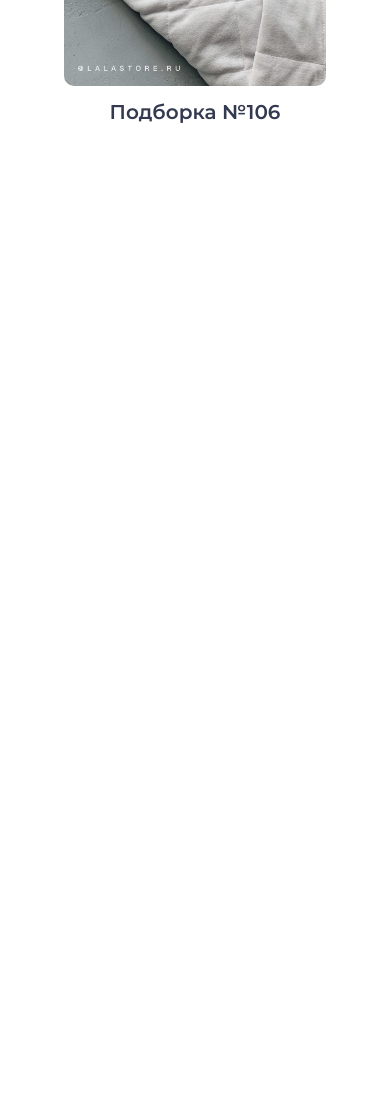
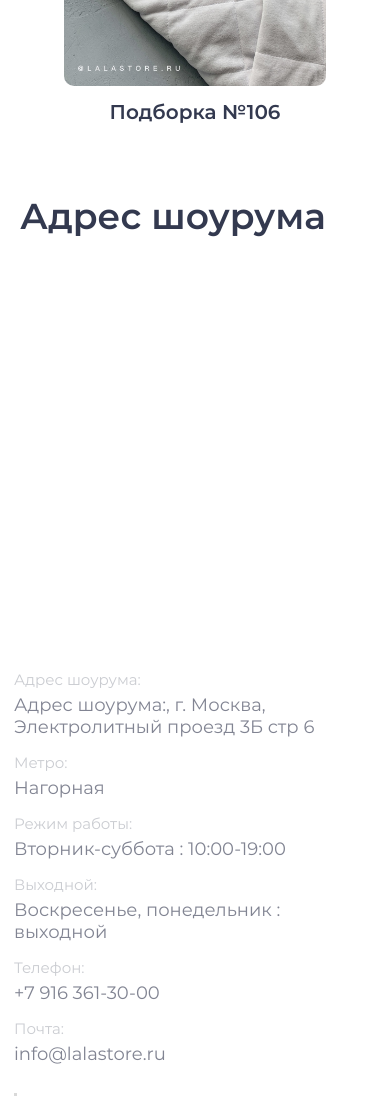
Before and after one commit to TrojanDll/lalastore, a website: page src/index.pug in a window 390 px wide. Shown: the part 2204-3300 px from the top of the page. Before the commit the page ends 2328 px from the top, so only its background shows below. Drawn offline with nearby package versions, Linux system fonts and the light colour scheme; files that its build step writes are made by us from their sources.

Commit message:
feat: map dadptation added

```diff
--- a/src/index.pug
+++ b/src/index.pug
@@ -14,7 +14,7 @@ html(lang="en")
     include sections/subheader
     include sections/advertising
     include sections/catalog
-    //- include sections/address
+    include sections/address
     //- include sections/newsletter
     //- include sections/about
     //- include sections/recent
--- a/src/sass/sections/_address.scss
+++ b/src/sass/sections/_address.scss
@@ -74,3 +74,65 @@
     }
   }
 }
+
+@media (max-width: 1540px) {
+  .address {
+    &__map {
+      &__info-wrapper {
+        &__container {
+          margin-left: 100px;
+        }
+      }
+    }
+  }
+}
+
+@media (max-width: 1200px) {
+  .address {
+    &__map {
+      &__info-wrapper {
+        position: relative;
+
+        &__container {
+          margin-left: 100px;
+        }
+      }
+    }
+  }
+}
+
+@media (max-width: 768px) {
+  .address {
+    &__map {
+      &__info-wrapper {
+        &__container {
+          margin-left: 0;
+        }
+      }
+
+      &__iframe {
+        height: 500px;
+      }
+
+      &__info {
+        width: 100%;
+        padding: 14px;
+      }
+    }
+  }
+}
+
+@media (max-width: 576px) {
+  .address {
+    &__map {
+      &__info-wrapper {
+        &__container {
+        }
+      }
+
+      &__iframe {
+        height: 373px;
+      }
+    }
+  }
+}
--- a/src/sections/address.pug
+++ b/src/sections/address.pug
@@ -3,7 +3,8 @@ section.address
     .address__title Адрес шоурума
 
   .address__map
-    <iframe src="https://yandex.ru/map-widget/v1/?um=constructor%3A9a867da710c86f80c3c757c318b0164cc92292804e46ec4b75895376a3f2466f&amp;source=constructor" width="100%" height="628" frameborder="0"></iframe>
+    .address__map__iframe
+      <iframe src="https://yandex.ru/map-widget/v1/?um=constructor%3A9a867da710c86f80c3c757c318b0164cc92292804e46ec4b75895376a3f2466f&amp;source=constructor" width="100%" height="628" frameborder="0"></iframe>
 
     .address__map__info-wrapper
       .address__map__info-wrapper__container
```
Also changed, not shown: src/css/mainPage.css, src/index.html.
